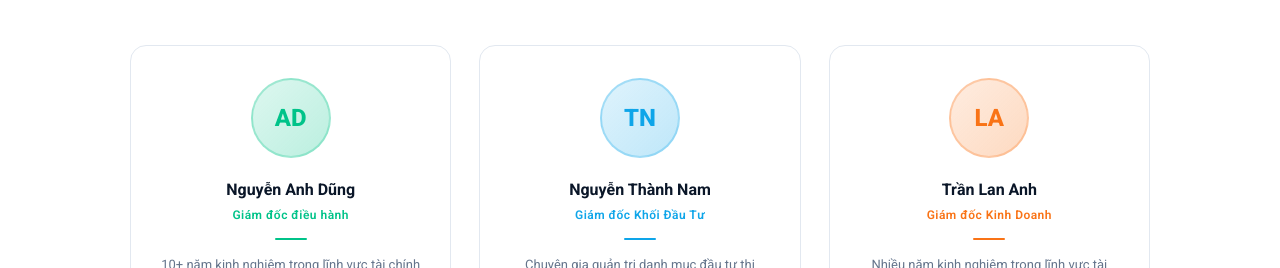
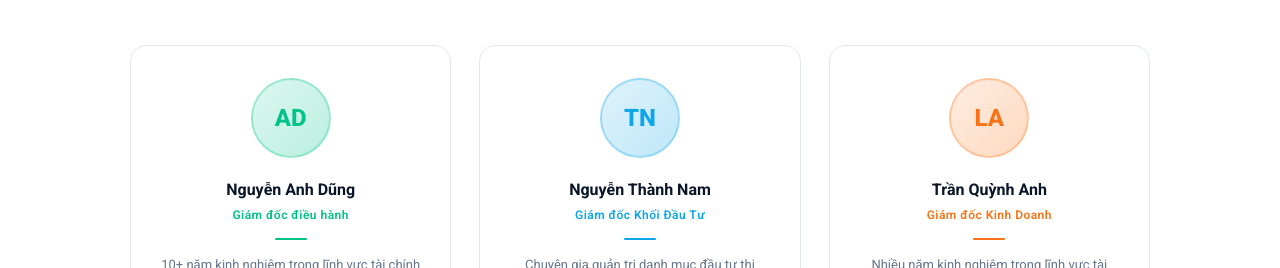
Before and after one commit to AnhDung1207/bamboo100, a Next.js app: page /gioi-thieu in a window 1280 px wide. Shown: the part 2217-2485 px from the top of the page. Built offline with nearby package versions, Linux system fonts and the light colour scheme; no server answers.

Commit message:
đổi tên gđkd

```diff
--- a/app/(public)/gioi-thieu/page.tsx
+++ b/app/(public)/gioi-thieu/page.tsx
@@ -56,7 +56,7 @@ const TEAM = [
     initials: "AD" },
   { name: "Nguyễn Thành Nam", role: "Giám đốc Khối Đầu Tư", color: "#0ea5e9",
     desc: "Chuyên gia quản trị danh mục đầu tư thị trường Hàng hóa, Chứng khoán.", initials: "TN" },
-  { name: "Trần Lan Anh", role: "Giám đốc Kinh Doanh", color: "#f97316",
+  { name: "Trần Quỳnh Anh", role: "Giám đốc Kinh Doanh", color: "#f97316",
     desc: "Nhiều năm kinh nghiệm trong lĩnh vực tài chính, giữ vai trò then chốt trong việc xây dựng chiến lược phát triển thị trường và mở rộng hệ thống khách hàng.",
     initials: "LA" },
 ]
```
